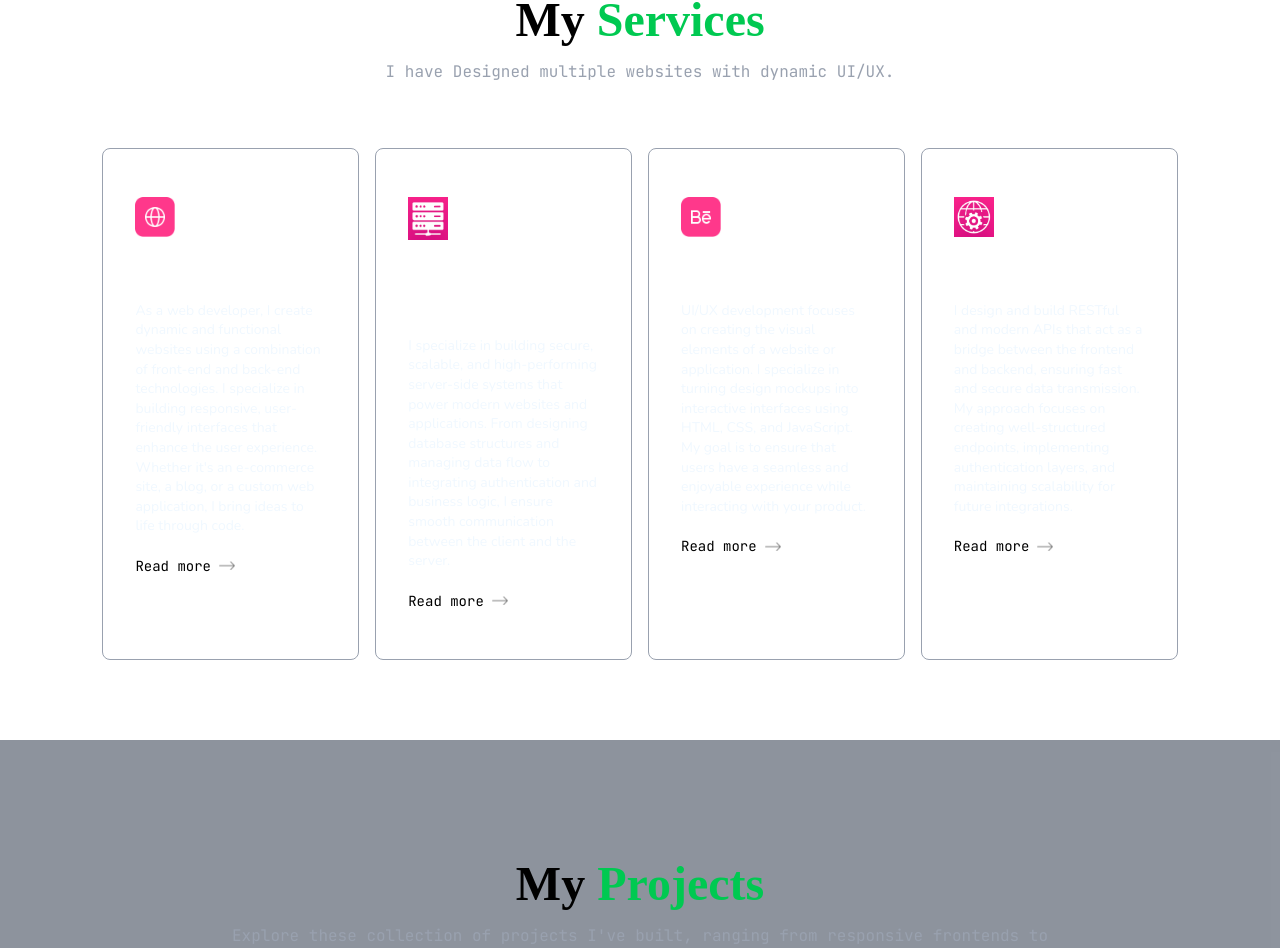
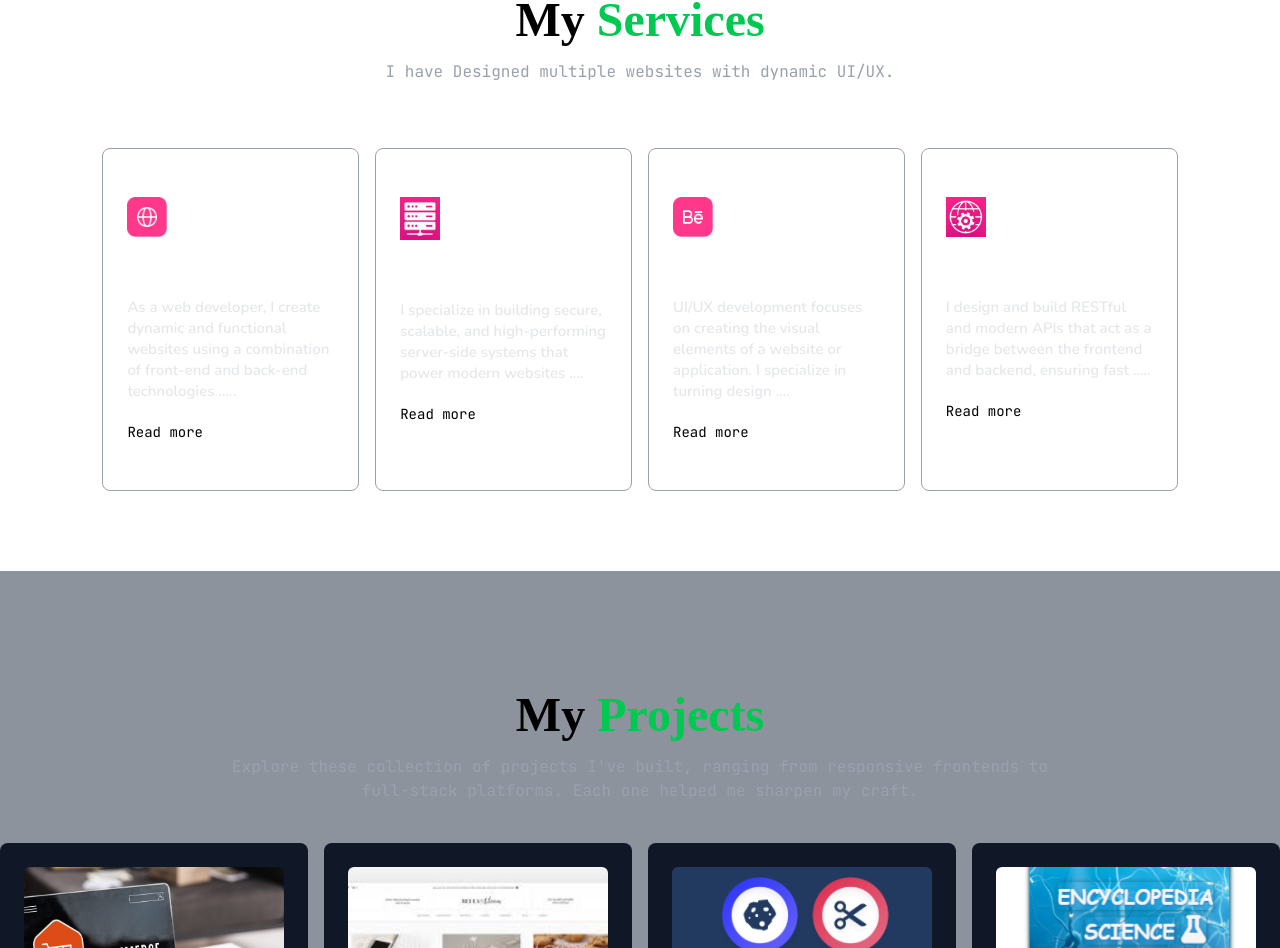
Before and after one commit to Sumnayak-Dev007/Portfolio, a Next.js app in the folder portfolio/: page / in a window 1280 px wide. Shown: the part 1789-2737 px from the top of the page. Built offline with nearby package versions, Linux system fonts and the light colour scheme.

Commit message:
UI Design

```diff
--- a/portfolio/app/components/Services.jsx
+++ b/portfolio/app/components/Services.jsx
@@ -25,18 +25,19 @@ const Services = () => {
       <div className='grid grid-auto gap-6 my-10'>
         {serviceData.map(({icon,title,description,link},index)=>(
           <div key={index}
-          className='border border-gray-400 rounded-lg px-8  py-12 hover-shadow-white cursor-pointer hover:bg-[var(--dark-hover)] hover:-translate-y-1 duration-500'
+          className='border border-gray-400 rounded-lg px-6  py-12 hover-shadow-white cursor-pointer hover:bg-[var(--dark-hover)] hover:-translate-y-1 duration-500'
           >
             <Image src={icon} alt='' className='w-10'/>
-            <h3 className='my-4 text-[20px] text-white'>{title}</h3>
-            <p className='services-list-p '>{description}</p>
-            <a href={link} className='flex items-center gap-2 text-sm mt-5'>Read more
-              <Image src={assets.right_arrow} alt='' className='w-4' />
+            <h3 className='text-lg my-4 font-bold text-white'>{title}</h3>
+            <p className='services-list-p text-gray-200 '>{description}</p>
+            <a href={link} className='group flex items-center gap-2 text-sm mt-5 '>Read more
+              <Image src={assets.right_arrow_bold_dark} alt='' className='w-4 transform transition-transform duration-200 group-hover:translate-x-2' />
             </a>
 
           </div>
         ))}
       </div>
+      <div className="services_model"></div>
     </div>
   )
 }
--- a/portfolio/app/globals.css
+++ b/portfolio/app/globals.css
@@ -158,10 +158,9 @@ body {
         margin-bottom: 10px;
     }
     .services-list-p {
-        font-size: 14px;
-        font-weight: 500;
+        font-size: 15px;
+        font-weight: 600;
         font-family: 'Nunito', sans-serif;
-        color: aliceblue;
         line-height: 1.4;
     }
     .services-list-div:hover p,
--- a/portfolio/assets/assets.js
+++ b/portfolio/assets/assets.js
@@ -129,10 +129,10 @@ export const workData = [
 
 
 export const serviceData = [
-    { icon: assets.web_icon, title: 'Web Design', description: "As a web developer, I create dynamic and functional websites using a combination of front-end and back-end technologies. I specialize in building responsive, user-friendly interfaces that enhance the user experience. Whether it's an e-commerce site, a blog, or a custom web application, I bring ideas to life through code.", link: '' },
-    { icon: assets.server_icon, title: 'Backend Development', description: "I specialize in building secure, scalable, and high-performing server-side systems that power modern websites and applications. From designing database structures and managing data flow to integrating authentication and business logic, I ensure smooth communication between the client and the server.",  link: '' },
-    { icon: assets.ui_icon, title: 'UI/UX Design', description: "UI/UX development focuses on creating the visual elements of a website or application. I specialize in turning design mockups into interactive interfaces using HTML, CSS, and JavaScript. My goal is to ensure that users have a seamless and enjoyable experience while interacting with your product.", link: '' },
-    { icon: assets.api_icon, title: 'API Design', description: "I design and build RESTful and modern APIs that act as a bridge between the frontend and backend, ensuring fast and secure data transmission. My approach focuses on creating well-structured endpoints, implementing authentication layers, and maintaining scalability for future integrations.",  link: '' },
+    { icon: assets.web_icon, title: 'Web Design', description: "As a web developer, I create dynamic and functional websites using a combination of front-end and back-end technologies ..... ", link: '' }, //I specialize in building responsive, user-friendly interfaces that enhance the user experience. Whether it's an e-commerce site, a blog, or a custom web application, I bring ideas to life through code.
+    { icon: assets.server_icon, title: 'Backend Development', description: "I specialize in building secure, scalable, and high-performing server-side systems that power modern websites ....",  link: '' }, //and applications. From designing database structures and managing data flow to integrating authentication and business logic, I ensure smooth communication between the client and the server.
+    { icon: assets.ui_icon, title: 'UI/UX Design', description: "UI/UX development focuses on creating the visual elements of a website or application. I specialize in turning design ....", link: '' }, //mockups into interactive interfaces using HTML, CSS, and JavaScript. My goal is to ensure that users have a seamless and enjoyable experience while interacting with your product.
+    { icon: assets.api_icon, title: 'API Design', description: "I design and build RESTful and modern APIs that act as a bridge between the frontend and backend, ensuring fast .....",  link: '' }, // and secure data transmission. My approach focuses on creating well-structured endpoints, implementing authentication layers, and maintaining scalability for future integrations.
 ]
 
 export const infoList = [
```
